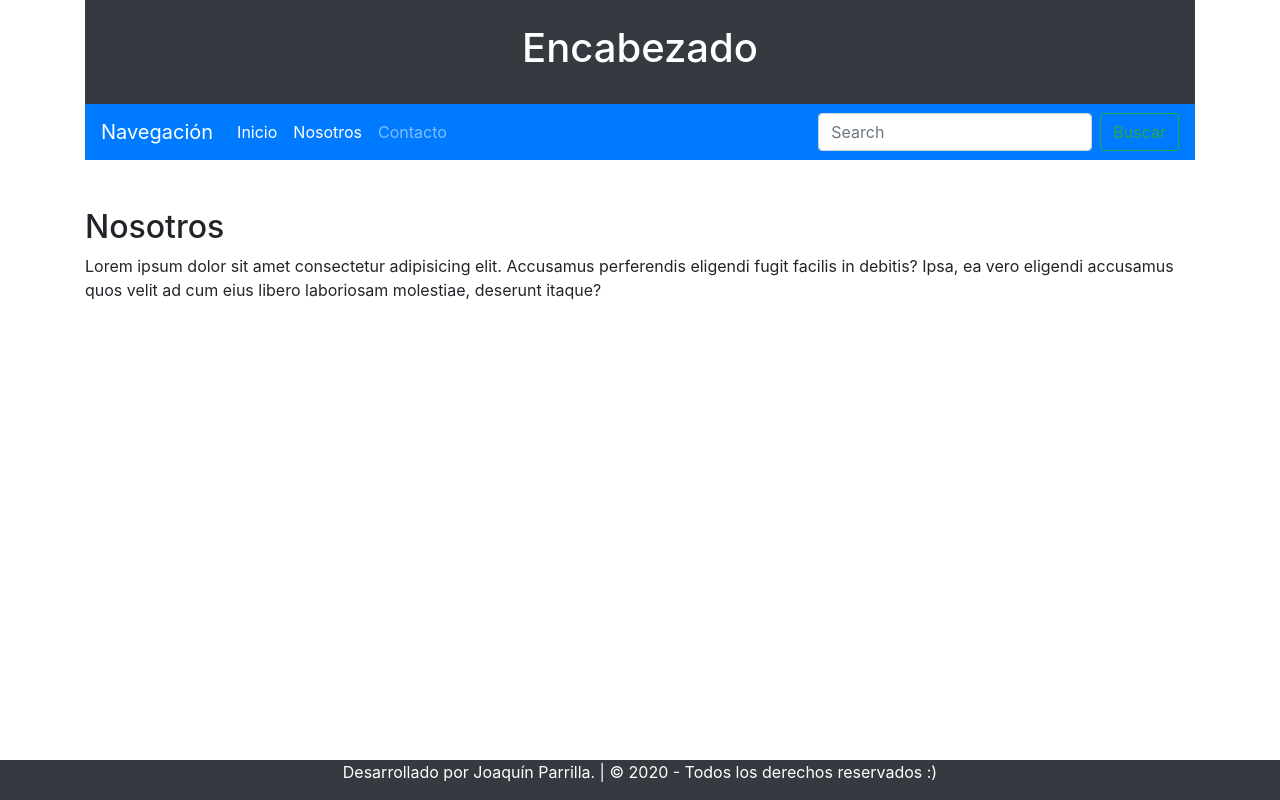
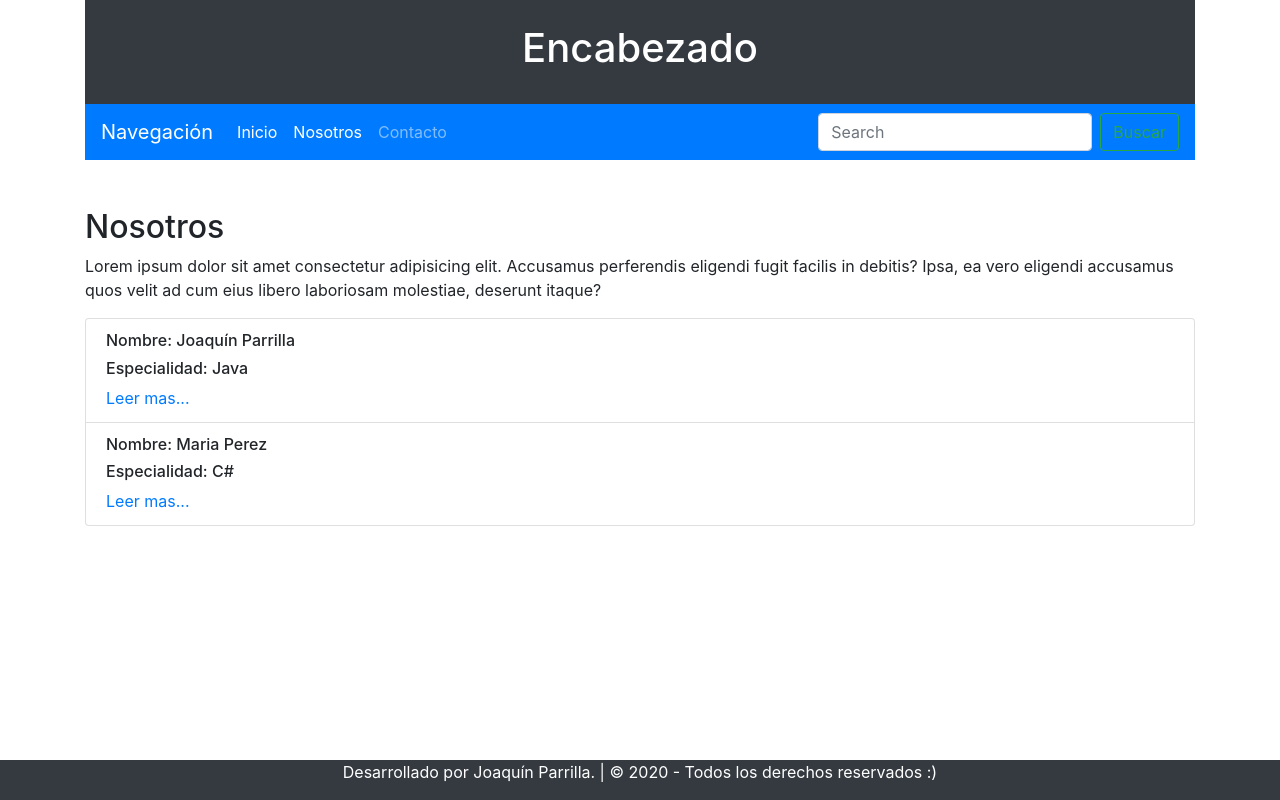
Before and after one commit to Joaquin-Developer/Angular-rutas-y-servicios, an Angular app: page /nosotros in a window 1280 px wide. Built offline with nearby package versions, Linux system fonts and the light colour scheme.

Commit message:
actualizo y genero un nuevo componente equipo

```diff
--- a/src/app/app.module.ts
+++ b/src/app/app.module.ts
@@ -12,6 +12,7 @@ import { FooterComponent } from './footer/footer.component';
 import { ContactoComponent } from './contacto/contacto.component';
 import { InicioComponent } from './inicio/inicio.component';
 import { NosotrosComponent } from './nosotros/nosotros.component';
+import { EquipoComponent } from './equipo/equipo.component';
 
 const routes: Routes = [
   { path: 'contacto', component: ContactoComponent },
@@ -28,7 +29,8 @@ const routes: Routes = [
     FooterComponent,
     ContactoComponent,
     InicioComponent,
-    NosotrosComponent
+    NosotrosComponent,
+    EquipoComponent
   ],
   imports: [
     BrowserModule,
--- /dev/null
+++ b/src/app/equipo/equipo.component.html
@@ -0,0 +1 @@
+<p>equipo works!</p>
--- /dev/null
+++ b/src/app/equipo/equipo.component.ts
@@ -0,0 +1,15 @@
+import { Component, OnInit } from '@angular/core';
+
+@Component({
+  selector: 'app-equipo',
+  templateUrl: './equipo.component.html',
+  styleUrls: ['./equipo.component.scss']
+})
+export class EquipoComponent implements OnInit {
+
+  constructor() { }
+
+  ngOnInit(): void {
+  }
+
+}
--- a/src/app/nosotros/nosotros.component.html
+++ b/src/app/nosotros/nosotros.component.html
@@ -3,4 +3,15 @@
     <p>
         Lorem ipsum dolor sit amet consectetur adipisicing elit. Accusamus perferendis eligendi fugit facilis in debitis? Ipsa, ea vero eligendi accusamus quos velit ad cum eius libero laboriosam molestiae, deserunt itaque?
     </p>
+    <!-- Vamos a llenar el ul con los elementos del array equipo, necesitamos solo un li el cual
+    replicaremos con un ngFor -->
+    <ul class="list-group">
+        <li class="list-group-item" *ngFor="let item of equipo">
+            <h6>Nombre: {{item.nombre}} </h6>
+            <h6>Especialidad: {{item.especialidad}} </h6>
+            <a href="#">Leer mas...</a>
+
+        </li>
+      </ul>
+
 </div>
--- a/src/app/nosotros/nosotros.component.ts
+++ b/src/app/nosotros/nosotros.component.ts
@@ -9,7 +9,13 @@ import { EquipoService } from './../equipo.service';
 })
 export class NosotrosComponent implements OnInit {
 
+  // aqui vamos a obtener el array creado en el servicio equipo.
+  // primero creamos un array vacio
+  equipo: any[] = [];
+
   constructor(private _servicio: EquipoService) {
+
+    this.equipo = _servicio.obtenerEquipo();  // obtenemos el array de servicio equipo.
 
   }
 
```
Also changed, not shown: src/app/equipo/equipo.component.scss (added), 1 other file (tests, documents, lock files or other folders).
